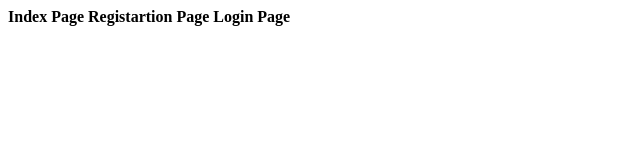
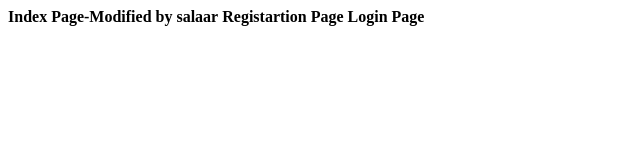
Before and after one commit to Adityaparisi12/demoprojectpractice-1, a plain HTML site: page index.html in a window 1280 px wide. Shown: the whole page, without its empty margins (0-640 px from the left). Drawn offline with Linux system fonts and the light colour scheme.

Commit message:
changes done

```diff
--- a/index.html
+++ b/index.html
@@ -1,3 +1,3 @@
-<b>Index Page</b>
+<b>Index Page-Modified by salaar</b>
 <b>Registartion Page</b>
 <b>Login Page</b>
```
